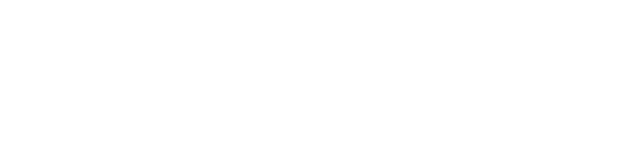
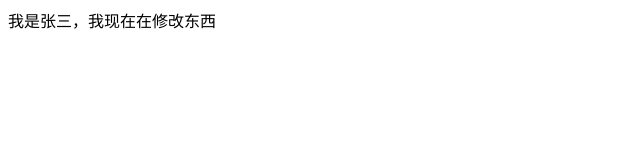
Before and after one commit to cht-w/gitStudy, a plain HTML site: page src/index.html in a window 1280 px wide. Shown: the whole page, without its empty margins (0-640 px from the left). Drawn offline with Linux system fonts and the light colour scheme.

Commit message:
zhangsan - test

```diff
--- a/src/index.html
+++ b/src/index.html
@@ -6,6 +6,6 @@
     <title>Document</title>
 </head>
 <body>
-
+    我是张三，我现在在修改东西
 </body>
 </html>
```
